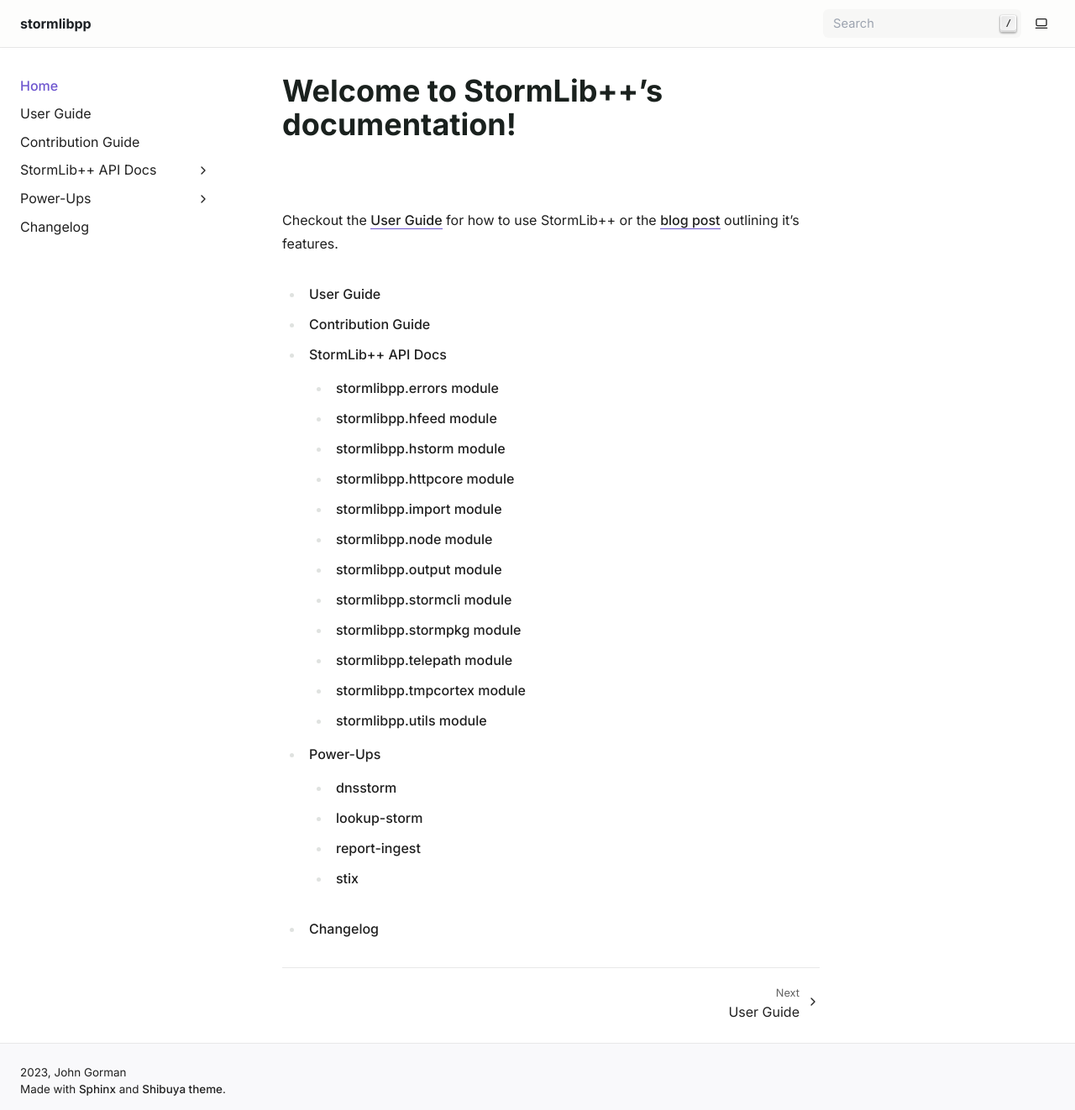
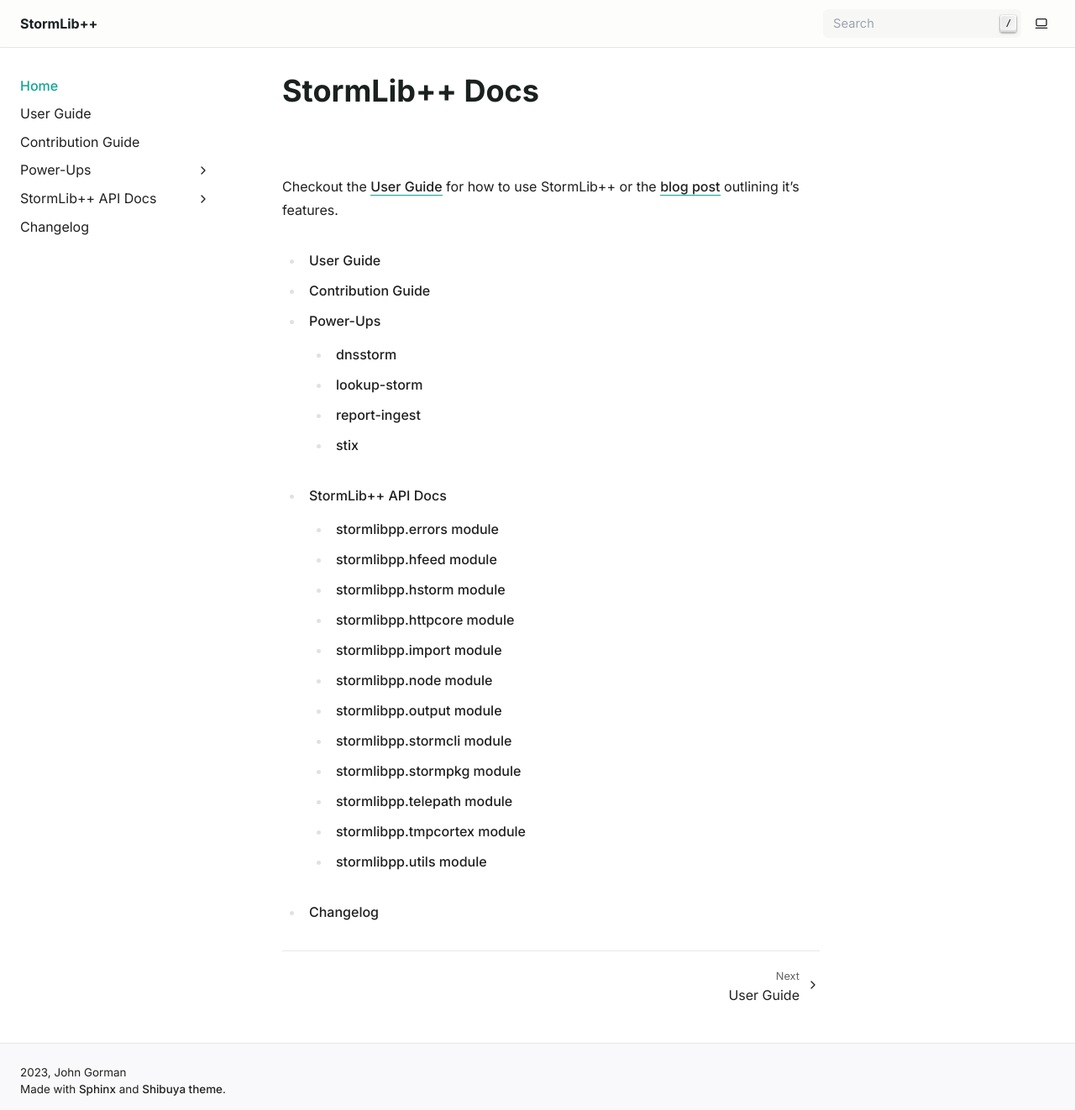
Before and after one commit to gormaniac/stormlibpp, a Sphinx documentation site: the page built from doc/index.md, in a window 1280 px wide and 1322 px high. Shown: the whole window at 84% size. Built offline with Sphinx 7.4.7, drawn with Linux system fonts in a browser that asks for light colours.

Commit message:
fix(docs): docs

````diff
--- a/doc/conf.py
+++ b/doc/conf.py
@@ -2,7 +2,7 @@
 import sys
 sys.path.insert(0, os.path.abspath("../src"))
 
-project = "stormlibpp"
+project = "StormLib++"
 copyright = "2023, John Gorman"
 author = "John Gorman"
 
@@ -16,6 +16,17 @@
 exclude_patterns = []
 
 html_theme = "shibuya"
+html_static_path = ["_static"]
+html_title = "StormLib++ Docs"
+
+# notfound_urls_prefix = None
+# notfound_context = {
+#     "title": "Page Not Found",
+#     "body": "This is not the page you're looking for."
+# }
+
+myst_enable_extensions = ["colon_fence"]
+
 html_theme_options = {
     "analytics_id": "G-6G9XWTWCQG",
     "accent_color": "teal",
@@ -35,18 +46,3 @@
         },
     ]
 }
-
-html_static_path = ["_static"]
-html_title = "StormLib++ Docs"
-
-# notfound_urls_prefix = None
-# notfound_context = {
-#     "title": "Page Not Found",
-#     "body": "This is not the page you're looking for."
-# }
-
-myst_enable_extensions = ["colon_fence"]
-
-html_theme_options = {
-    "analytics_id": "G-6G9XWTWCQG"
-}
--- a/doc/index.md
+++ b/doc/index.md
@@ -1,8 +1,4 @@
----
-github_url: https://github.com/gormaniac/stormlibpp/tree/main/doc
----
-
-# Welcome to StormLib++'s documentation!
+# StormLib++ Docs
 
 <a href="https://github.com/gormaniac/stormlibpp" title="Github Project"><iconify-icon icon="simple-icons:github"></iconify-icon></a>
 <a href="https://pypi.org/project/stormlibpp/" title="PyPi Page"><iconify-icon icon="simple-icons:pypi"></iconify-icon></a>
@@ -20,8 +16,12 @@
 
 userguide
 contributing
+pkgs/index
+```
+
+```{toctree}
+:maxdepth: 3
 stormlibpp/stormlibpp
-pkgs/index
 ```
 
 ```{toctree}
````
